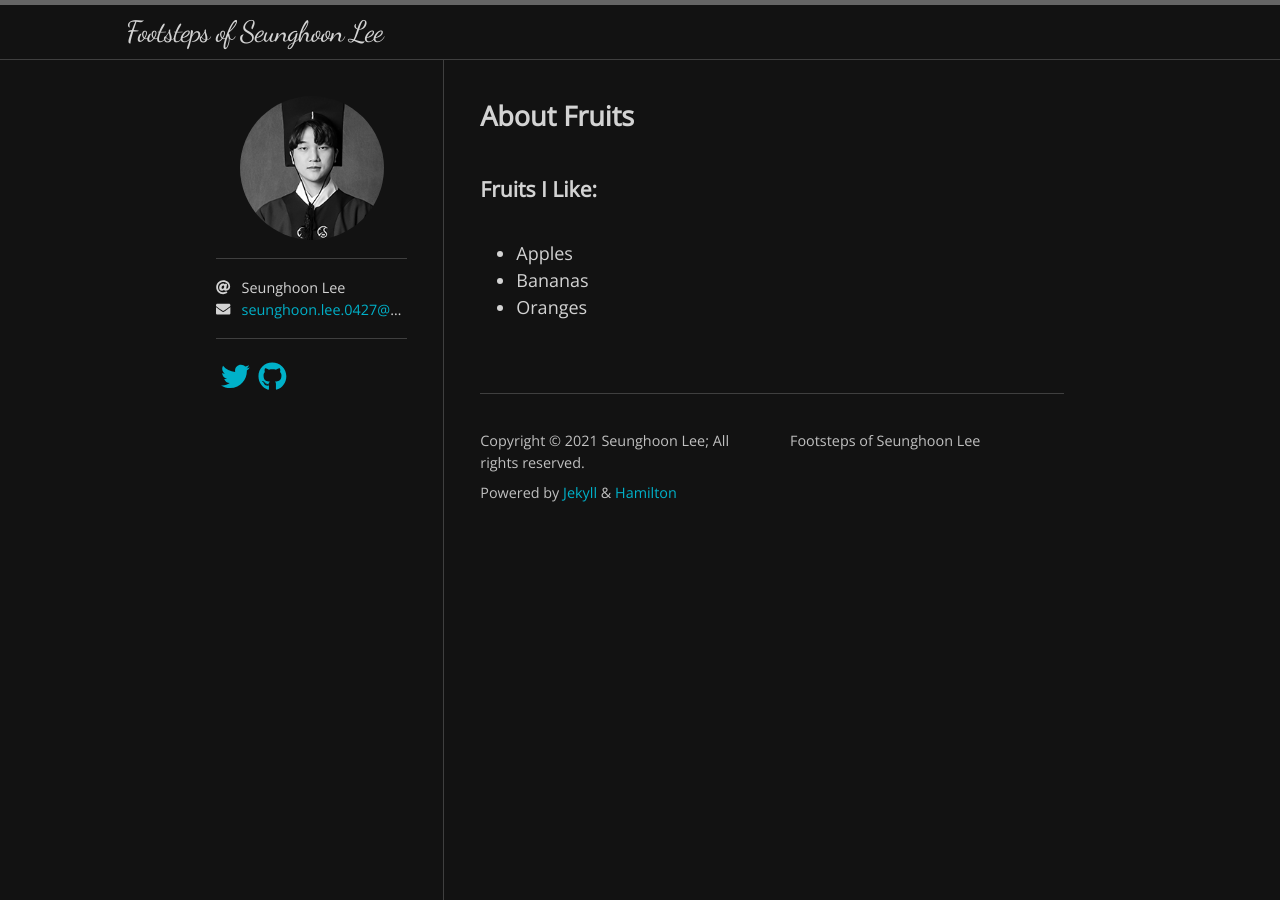
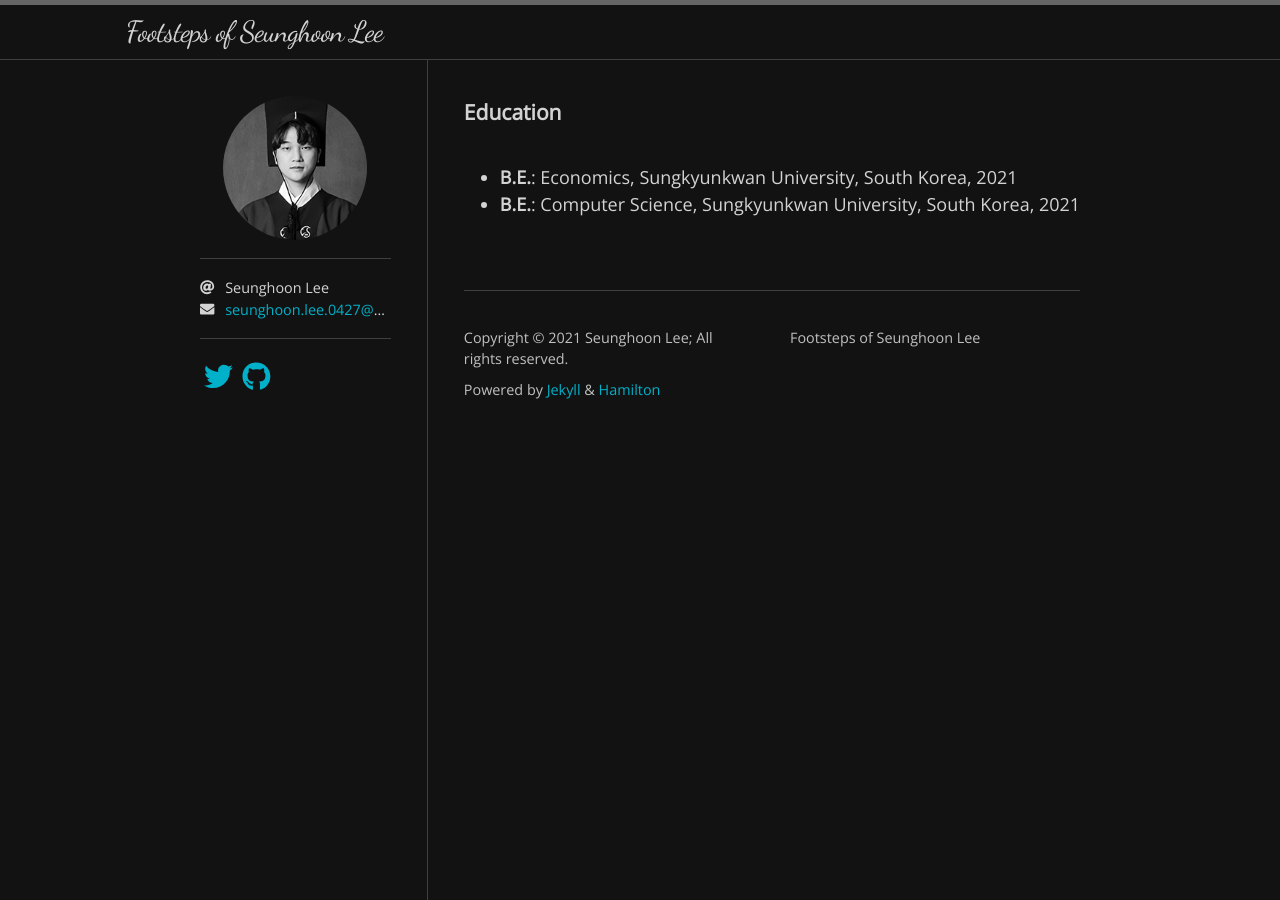
Before and after one commit to SeungHoon00/seunghoon00.github.io, a Jekyll site: the page built from index.html, in a window 1280 px wide. Built offline with Jekyll 4.4.1, drawn with Linux system fonts in a browser that asks for light colours; nearby versions of some CDN libraries; some web fonts are replaced; the list of posts is cut into pages by our own code.

Commit message:
Update home.html

```diff
--- a/_layouts/home.html
+++ b/_layouts/home.html
@@ -12,13 +12,11 @@ layout: default
     {% assign posts = site.posts %}
   {% endif %}
 
-  <h2>About Fruits</h2>
   <section>
-    <h3>Fruits I Like:</h3>
+    <h3>Education</h3>
     <ul>
-      <li>Apples</li>
-      <li>Bananas</li>
-      <li>Oranges</li>
+      <li><b>B.E.</b>: Economics, Sungkyunkwan University, South Korea, 2021</li>
+      <li><b>B.E.</b>: Computer Science, Sungkyunkwan University, South Korea, 2021</li>
     </ul>
   </section>
 
```
